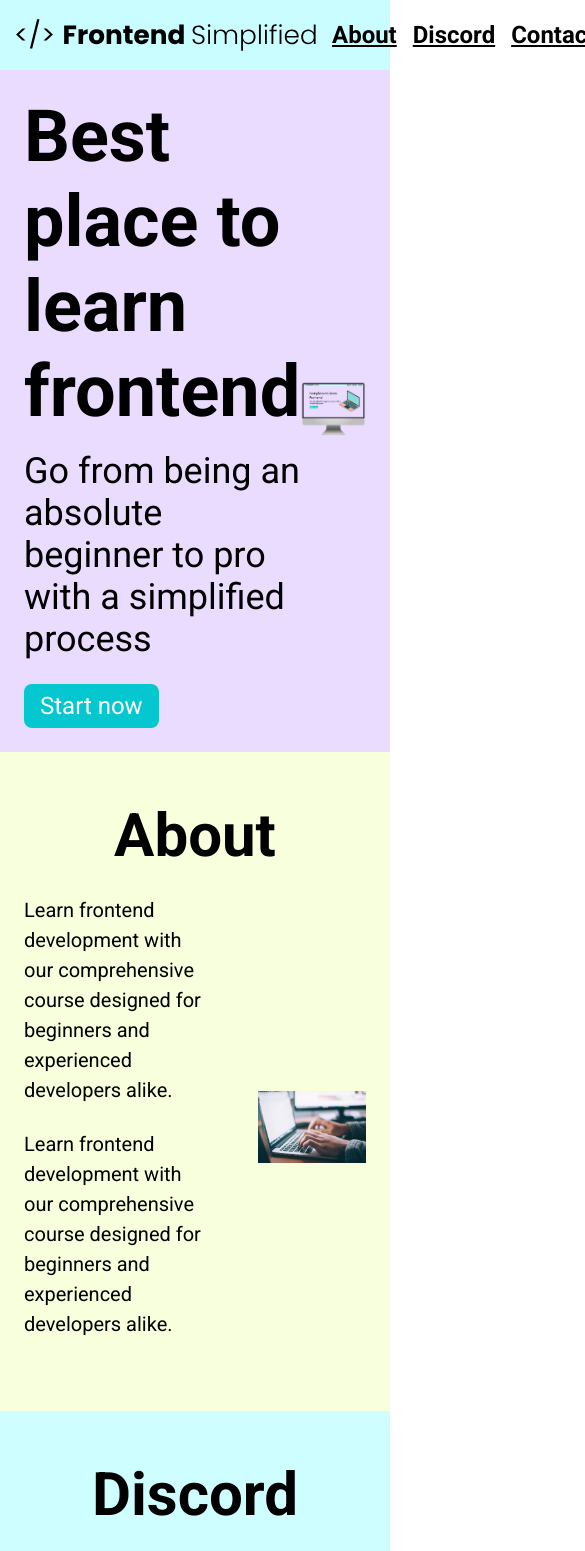
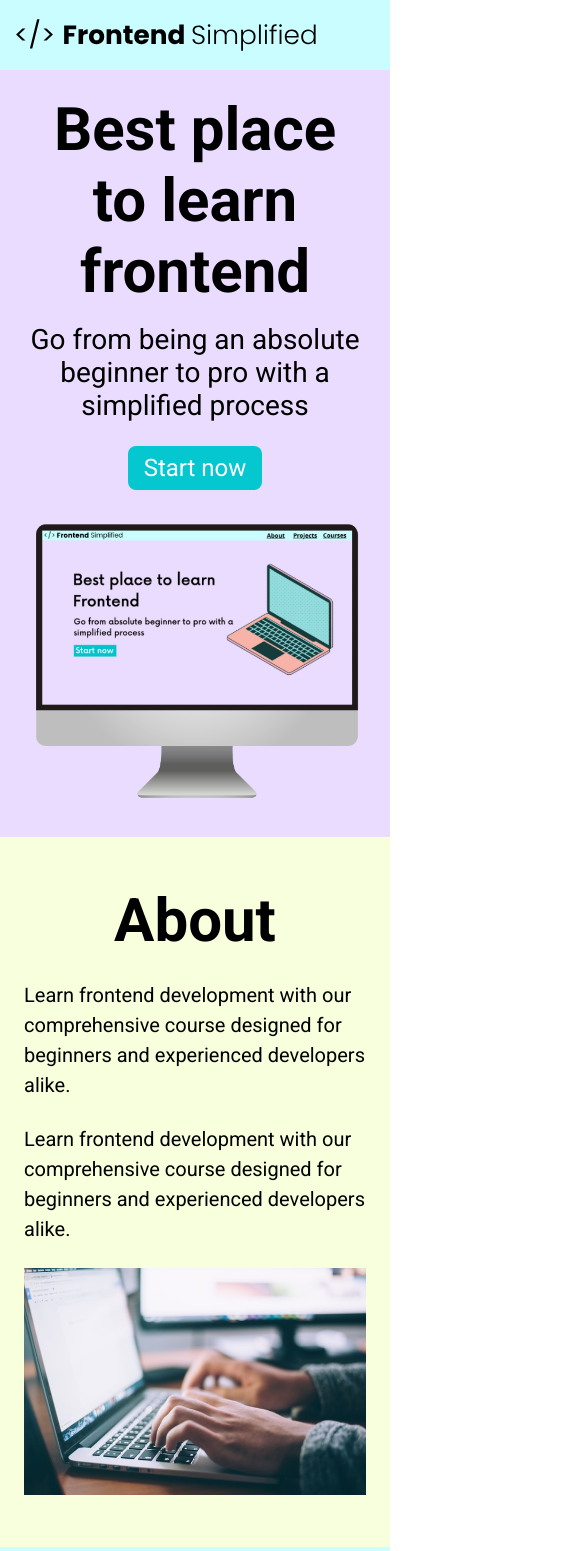
Before and after one commit to ykarfaridis/My-first-project, a plain HTML site: page HTML Tutorial/index.html in a window 390 px wide. Shown: the top 1551 px of the page, 585 px wide, since content can reach past the window. Drawn offline with Linux system fonts and the light colour scheme.

Commit message:
responsive CSS

```diff
--- a/HTML Tutorial/index.html
+++ b/HTML Tutorial/index.html
@@ -20,10 +20,10 @@
         </nav>
         <header>
             <div class="row">
-            <div>
+            <div class="home__description">
                 <h1>Best place to learn frontend</h1>
                 <p class="subheader">Go from being an absolute beginner to pro with a simplified process</p>
-                <button>Start now</button>
+                <button class="home__description--button">Start now</button>
             </div>
             <figure>
                 <img src="./HTML Practise Assets/laptop.png" alt="Home Page Image">
--- a/HTML Tutorial/style.css
+++ b/HTML Tutorial/style.css
@@ -139,6 +139,7 @@
   display: flex;
     flex-direction: column;
     margin: 0 auto;
+    padding: 0 24px;
 }
 
 input, textarea{
@@ -170,3 +171,61 @@
 .footer_link{
     padding: 0 16px;
 }
+
+
+/* SMALL PHONES, PORTRAIT TABLETS */
+@media(
+    max-width: 728px
+) {
+    .row{
+        flex-direction: column;
+    }
+
+    .home__description{
+        margin-bottom: 24px;
+        display: flex;
+        flex-direction: column;
+        align-items: center;
+    }
+    .home__description--button{
+        max-width: 240px;
+    }
+
+    h1{
+        text-align: center;
+        font-size: 60px;
+    }
+
+    .subheader{
+        text-align: center;
+        font-size: 28px;
+    }
+    ul{
+        display: none;
+    }
+    .section__description{
+        flex-direction: column;
+    }
+    .section__description--wrapper{
+        width: 100%;
+    }
+    .about__img--wrapper{
+        width: 100%;
+    }
+
+    #discord .section__description{
+        flex-direction: column-reverse;
+    }
+footer{
+padding: 48px 24px;
+}
+    .footer__logo{
+        max-width: 360px;
+    }
+    .footer__link{
+        padding: 0 4px;
+        font-size: 18px;
+    }
+    .footer__links{
+       margin-bottom: 24px;
+    }
```
